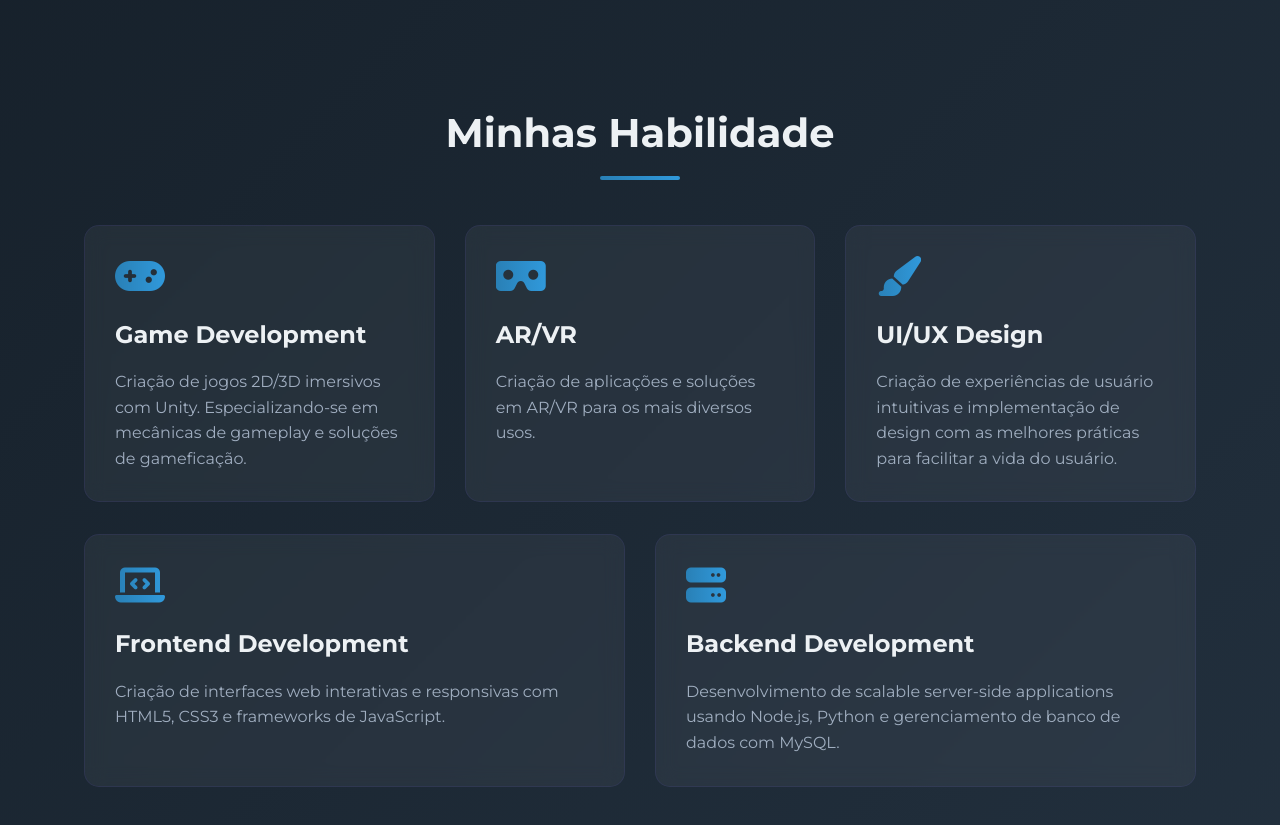
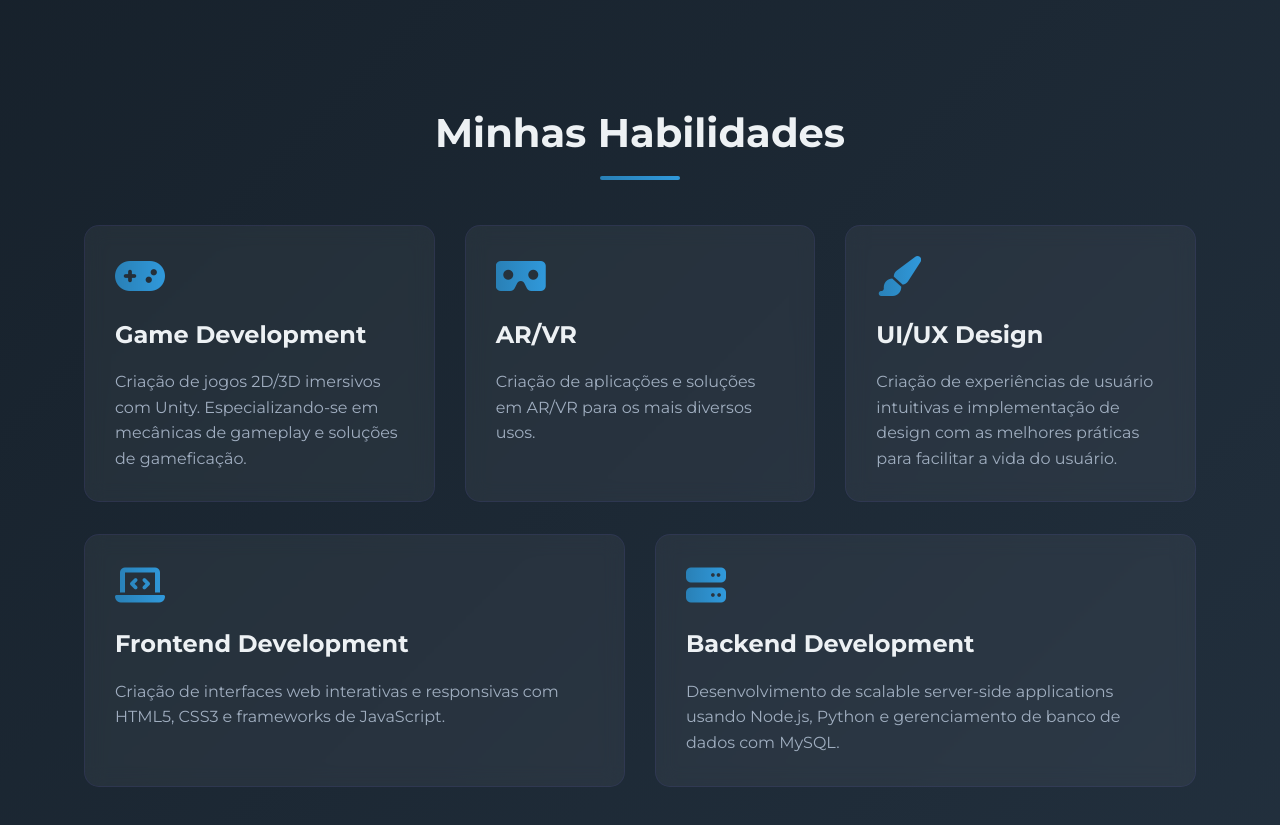
Before and after one commit to anubishs/anubishs.github.io, a plain HTML site: page index.html in a window 1280 px wide. Shown: the part 825-1650 px from the top of the page. Drawn offline with nearby package versions, Linux system fonts and the light colour scheme.

Commit message:
minor spell fix

```diff
--- a/index.html
+++ b/index.html
@@ -95,7 +95,7 @@
     <!-- Skills Section -->
     <section class="section" id="skills">
         <div class="container">
-            <h2 class="section-title">Minhas Habilidade</h2>
+            <h2 class="section-title">Minhas Habilidades</h2>
             <div class="skills-grid">
                 <div class="skill-card">
                     <i class="fas fa-gamepad"></i>
```
